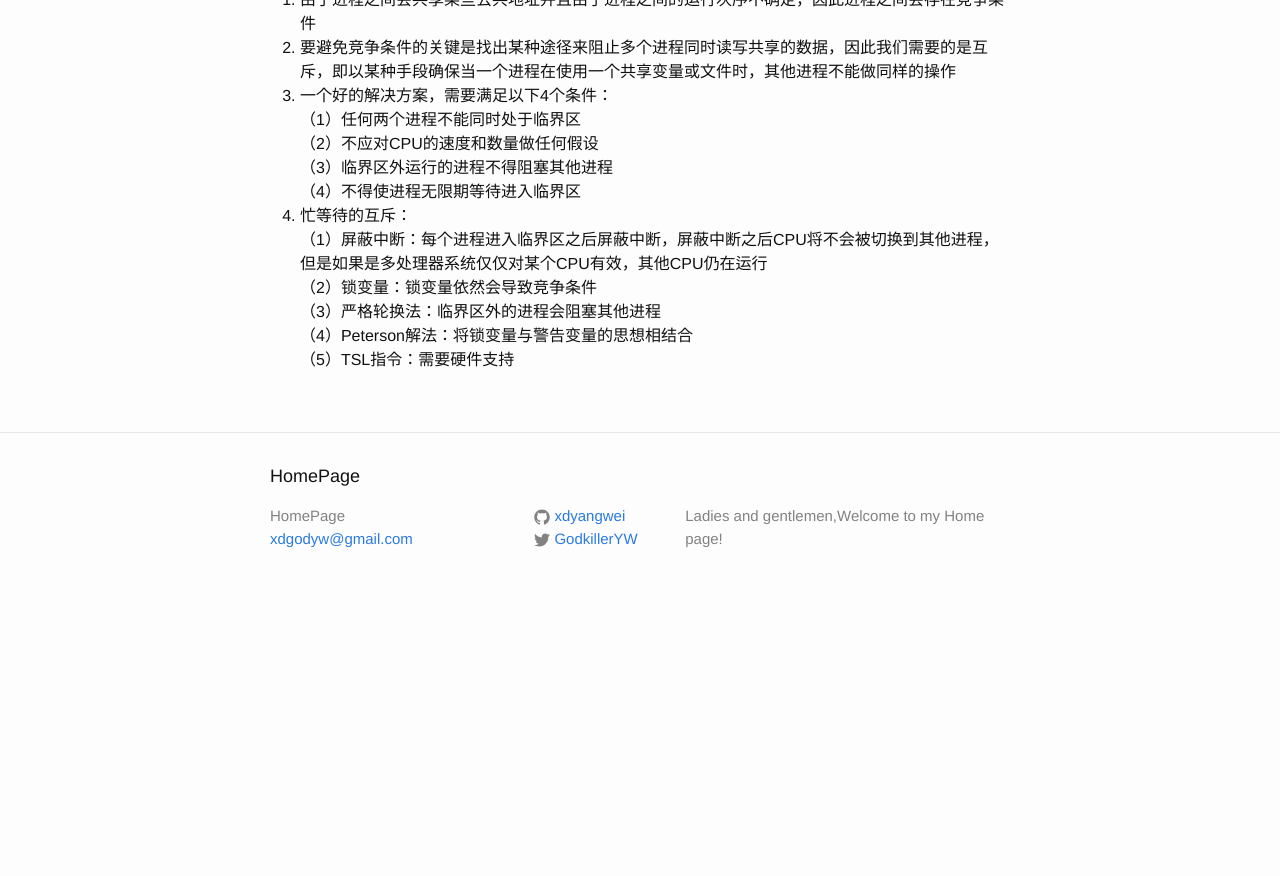
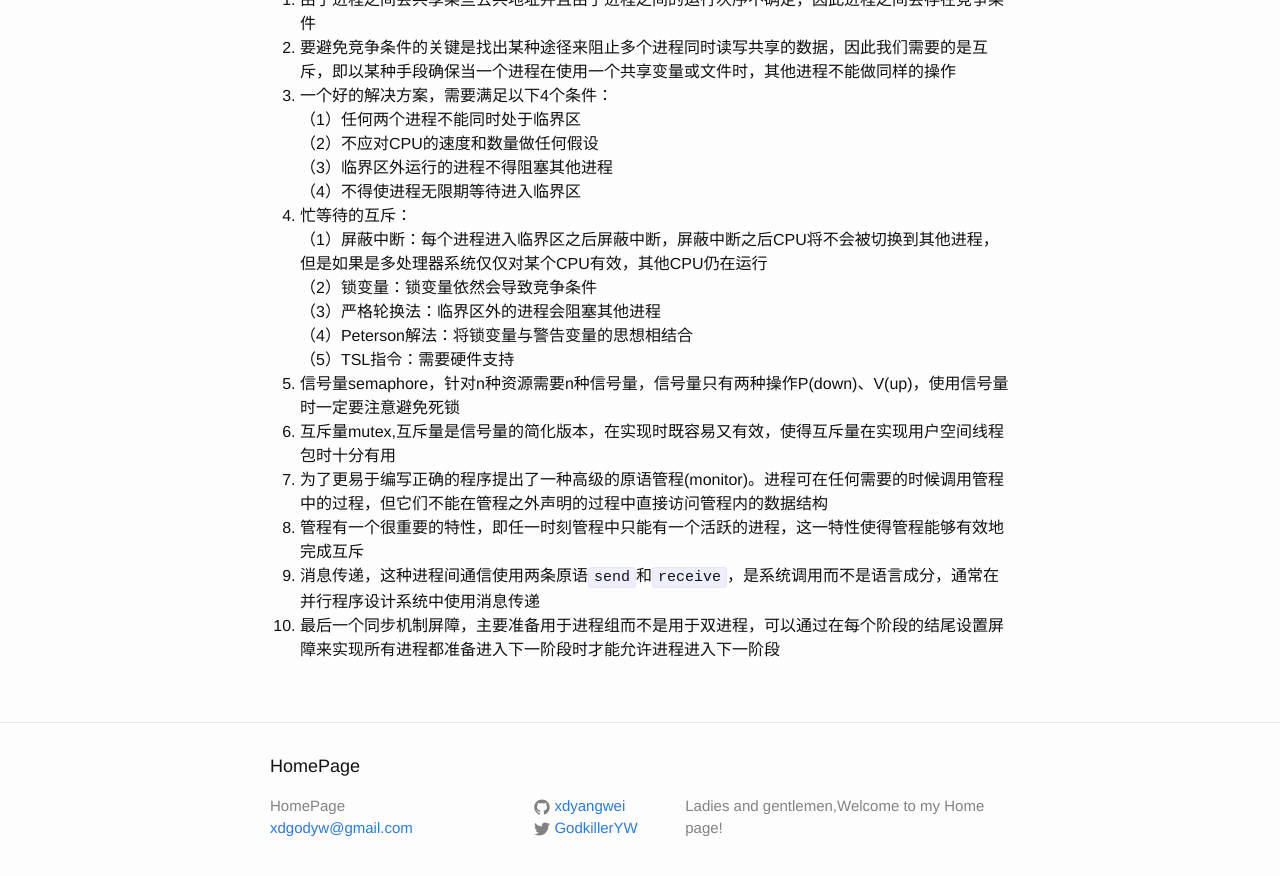
Before and after one commit to xdyangwei/xdyangwei.github.io, a Jekyll site: the page built from _posts/2019-7-30-进程与线程.md, in a window 1280 px wide and 900 px high, scrolled down 1808 px. Shown: the top 876 px of the window. Built offline with Jekyll 4.4.1, drawn with Linux system fonts in a browser that asks for light colours; our own code applies the rules of GitHub Pages for plain Markdown files; before the commit the page ends 2418 px from its top, so only the background shows below that.

Commit message:
continue the introduction of IPC

```diff
--- a/_posts/2019-7-30-进程与线程.md
+++ b/_posts/2019-7-30-进程与线程.md
@@ -47,3 +47,9 @@
 （3）严格轮换法：临界区外的进程会阻塞其他进程
 （4）Peterson解法：将锁变量与警告变量的思想相结合
 （5）TSL指令：需要硬件支持
+5. 信号量semaphore，针对n种资源需要n种信号量，信号量只有两种操作P(down)、V(up)，使用信号量时一定要注意避免死锁
+6. 互斥量mutex,互斥量是信号量的简化版本，在实现时既容易又有效，使得互斥量在实现用户空间线程包时十分有用
+7. 为了更易于编写正确的程序提出了一种高级的原语管程(monitor)。进程可在任何需要的时候调用管程中的过程，但它们不能在管程之外声明的过程中直接访问管程内的数据结构
+8. 管程有一个很重要的特性，即任一时刻管程中只能有一个活跃的进程，这一特性使得管程能够有效地完成互斥
+9. 消息传递，这种进程间通信使用两条原语`send`和`receive`，是系统调用而不是语言成分，通常在并行程序设计系统中使用消息传递
+10. 最后一个同步机制屏障，主要准备用于进程组而不是用于双进程，可以通过在每个阶段的结尾设置屏障来实现所有进程都准备进入下一阶段时才能允许进程进入下一阶段
```
